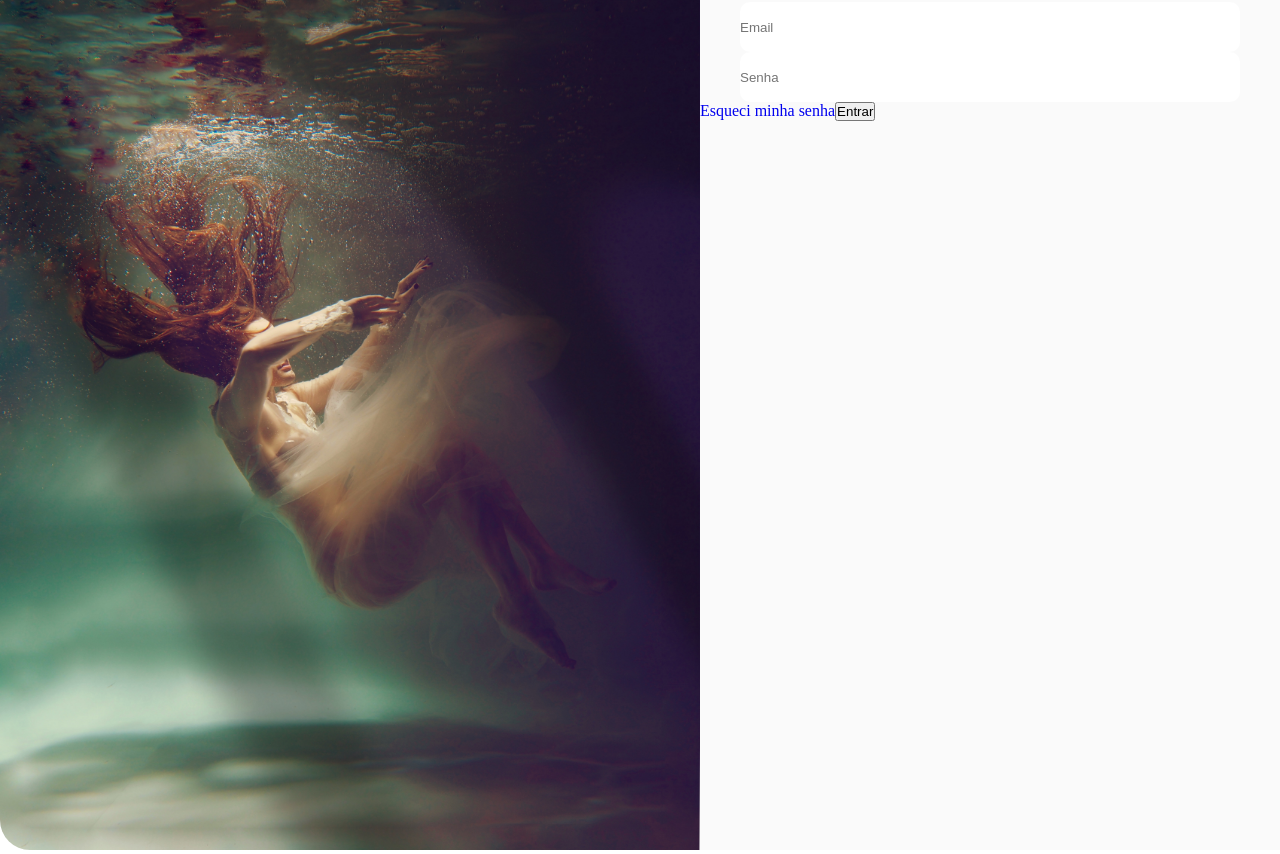
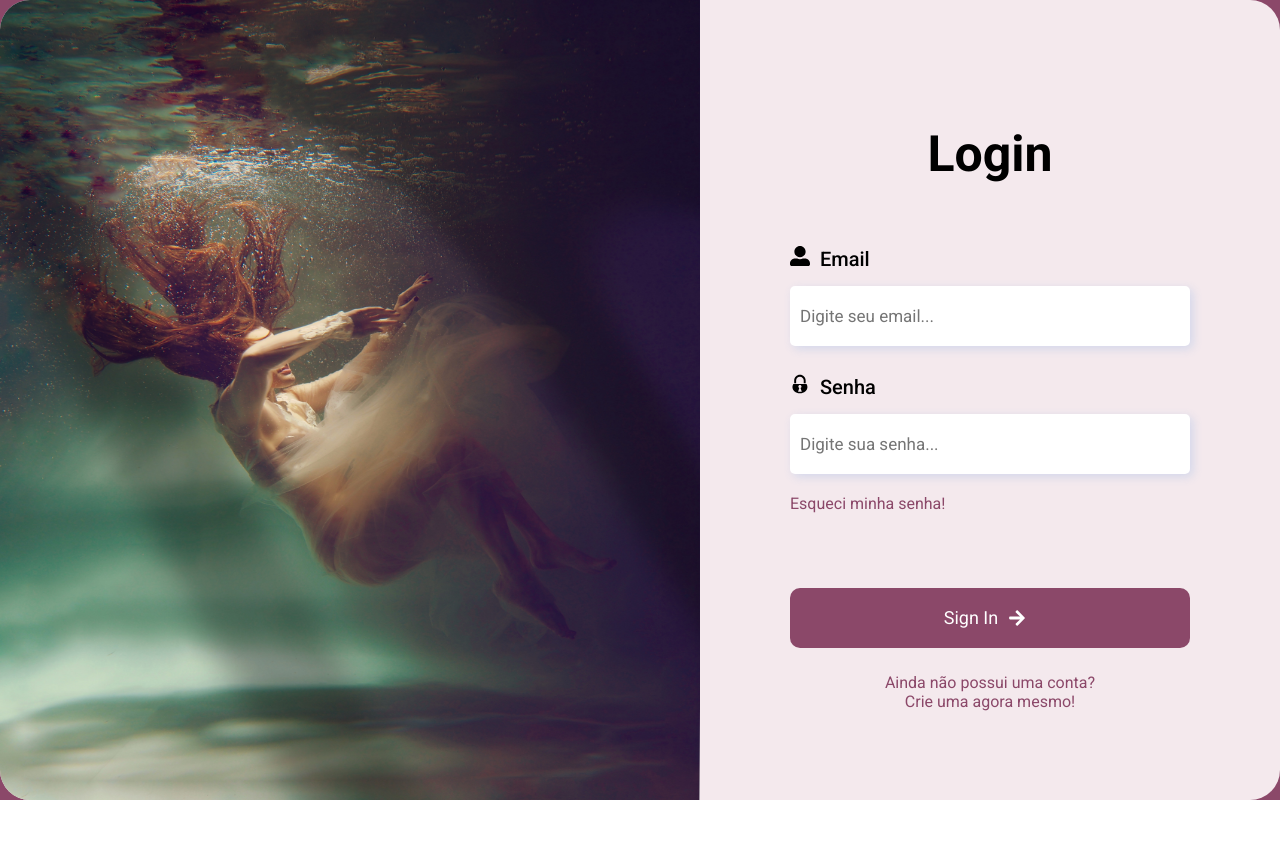
Before and after one commit to 011Jorge/project-distribuition, a React (Vite) app: page / in a window 1280 px wide. After the commit the page ends 804 px from the top, so only its background shows below. Built offline with nearby package versions, Linux system fonts and the light colour scheme.

Commit message:
:construction: update login page

```diff
--- a/index.html
+++ b/index.html
@@ -5,6 +5,14 @@
     <link rel="icon" type="image/svg+xml" href="/vite.svg" />
     <meta name="viewport" content="width=device-width, initial-scale=1.0" />
     <title>Projeto de Distribuição</title>
+    <!--Font-->
+    <link rel="preconnect" href="https://fonts.googleapis.com" />
+    <link rel="preconnect" href="https://fonts.gstatic.com" crossorigin />
+    <link
+      href="https://fonts.googleapis.com/css2?family=Roboto:wght@100;400;500;700;900&display=swap"
+      rel="stylesheet"
+    />
+    <!--Font-->
   </head>
   <body>
     <div id="root"></div>
--- a/package.json
+++ b/package.json
@@ -12,6 +12,7 @@
   "dependencies": {
     "react": "^18.2.0",
     "react-dom": "^18.2.0",
+    "react-icons": "^4.11.0",
     "styled-components": "^6.0.7"
   },
   "devDependencies": {
--- a/src/containers/Login/index.jsx
+++ b/src/containers/Login/index.jsx
@@ -1,25 +1,49 @@
-import ImgLogin from "../../assets/imgLogin.jpg";
+import { FaUserAlt, FaArrowRight } from "react-icons/fa";
+import { GiPadlock } from "react-icons/gi";
 
-import { ContainerLogin, ContainerImage, ContainerInfo } from "./style";
+import {
+  ContainerLogin,
+  ContainerForm,
+  ContainerImageForm,
+  ContainerInfoForm,
+} from "./style";
+
+import Image from "../../assets/imgLogin.jpg";
 
 function Login() {
   return (
     <ContainerLogin>
-      <ContainerImage>
-        <img src={ImgLogin} alt="image-login" />
-      </ContainerImage>
-      <ContainerInfo>
-        <h1>Login</h1>
-        <input type="text" placeholder="Email" />
-        <input
-          type="password"
-          name="inputPassword"
-          id="inputPassword"
-          placeholder="Senha"
-        />
-        <a href="#">Esqueci minha senha</a>
-        <button>Entrar</button>
-      </ContainerInfo>
+      <ContainerForm>
+        <ContainerImageForm>
+          <img src={Image} alt="image-login" />
+        </ContainerImageForm>
+        <ContainerInfoForm>
+          <form>
+            <h1>Login</h1>
+            <label>
+              <FaUserAlt style={{ marginRight: 10 }} />
+              Email
+            </label>
+
+            <input type="email" placeholder="Digite seu email..." />
+            <label>
+              <GiPadlock style={{ marginRight: 10 }} />
+              Senha
+            </label>
+            <input type="password" placeholder="Digite sua senha..." />
+            <a href="#" id="link-password">
+              Esqueci minha senha!
+            </a>
+            <button style={{ marginTop: 75, marginBottom: 25 }}>
+              Sign In <FaArrowRight style={{ margin: 10 }} />
+            </button>
+
+            <a href="#">
+              Ainda não possui uma conta? <br /> Crie uma agora mesmo!
+            </a>
+          </form>
+        </ContainerInfoForm>
+      </ContainerForm>
     </ContainerLogin>
   );
 }
--- a/src/containers/Login/style.js
+++ b/src/containers/Login/style.js
@@ -5,47 +5,112 @@ export const ContainerLogin = styled.div`
   height: 100vh;
 
   display: flex;
+  flex-direction: row;
   justify-content: center;
   align-items: center;
 
-  background: #c62368;
+  background-color: #8b4869;
 `;
 
-export const ContainerImage = styled.div`
-  width: 700px;
-  height: 900px;
-  background: #fafafa;
-  border-radius: 30px 0 0 30px;
+export const ContainerForm = styled.div`
+  width: 1500px;
+  height: 800px;
+
+  display: flex;
+
+  background-color: #f4e9ed;
+
+  border-radius: 30px;
+`;
+
+export const ContainerImageForm = styled.div`
+  width: 50%;
+  height: 100%;
 
   img {
     width: 700px;
-    height: 900px;
+    height: 800px;
 
     border-radius: 30px 0 0 30px;
   }
 `;
 
-export const ContainerInfo = styled.div`
-  width: 700px;
-  height: 900px;
+export const ContainerInfoForm = styled.div`
+  display: flex;
+  flex-direction: row;
+  justify-content: center;
+  align-items: center;
 
-  background: #fafafa;
+  margin-left: 150px;
+
+  form {
+    display: flex;
+    flex-direction: column;
+  }
 
   h1 {
+    font-family: Roboto;
+    font-style: normal;
+    font-weight: 600;
+    font-size: 50px;
+    line-height: 28px;
+    color: #000;
     text-align: center;
-    font-size: 45px;
+    margin-top: 50px;
+    margin-bottom: 50px;
+  }
+
+  label {
+    font-family: Roboto;
+    font-style: normal;
+    font-weight: 500;
+    font-size: 20px;
+    line-height: 14px;
+    color: #000;
+    margin-top: 28px;
+    margin-bottom: 20px;
   }
 
   input {
+    width: 400px;
+    height: 60px;
+    background: #ffffff;
+    box-shadow: 3px 3px 10px rgba(74, 144, 226, 0.19);
+    border-radius: 5px;
+    border: none;
+    padding-left: 10px;
+    font-size: 17px;
+  }
+
+  button {
+    font-size: 18px;
+    height: 60px;
+    border: none;
+    border-radius: 10px;
+    background-color: #8b4869;
+    color: #fff;
+    cursor: pointer;
     display: flex;
-    flex-direction: column;
     justify-content: center;
     align-items: center;
-    margin: 0 auto;
+    text-align: center;
 
-    width: 500px;
-    height: 50px;
-    border-radius: 10px;
-    border: none;
+    &:hover {
+      opacity: 0.9;
+    }
+  }
+
+  a {
+    text-align: center;
+    color: #8b4869;
+
+    &:hover {
+      color: blue;
+    }
+  }
+
+  #link-password {
+    text-align: left !important;
+    margin-top: 20px;
   }
 `;
--- a/src/styles/globalStyle.js
+++ b/src/styles/globalStyle.js
@@ -8,6 +8,7 @@ export default createGlobalStyle`
         box-sizing: border-box;
         outline: none;
         text-decoration: none;
+        font-family: 'Roboto';
     }
 
 
```
Also changed, not shown: 1 other file (tests, documents, lock files or other folders).
